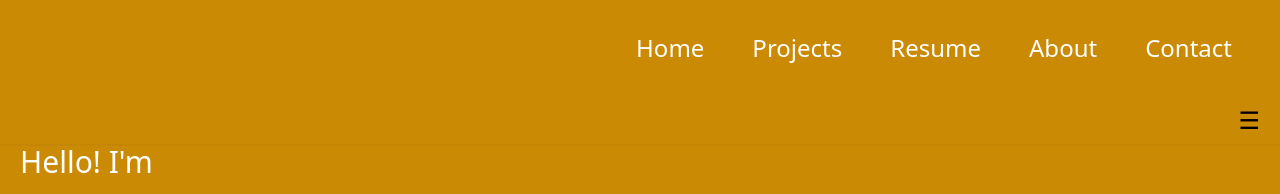
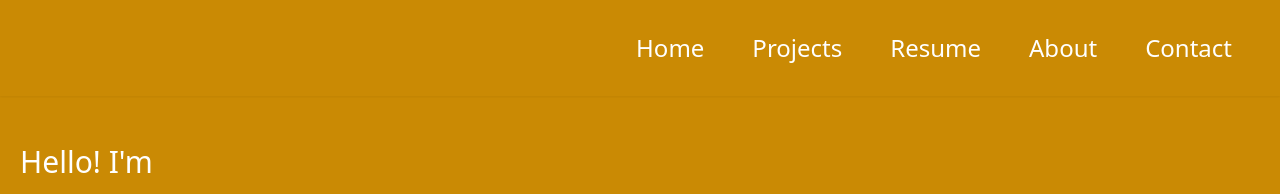
Before and after one commit to Uttaran-Bhattacharyya/portfolio-2023, a Nuxt app: page / in a window 1280 px wide. Shown: the top 194 px of the page. Built offline with nearby package versions, Linux system fonts and the light colour scheme.

Commit message:
fix: ui issues

```diff
--- a/components/HeaderComponent.vue
+++ b/components/HeaderComponent.vue
@@ -39,7 +39,7 @@ function closeMenu() {
       </div>
     </div>
 
-    <div class="h-12 justify-end px-5 flex flex-row items-center">
+    <div class="h-12 justify-end px-5 flex flex-row items-center md:hidden">
       <button @click="openMenu" class="text-2xl">&#9776;</button>
     </div>
 
```
